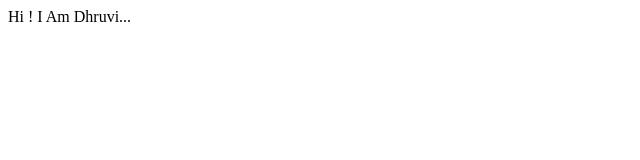
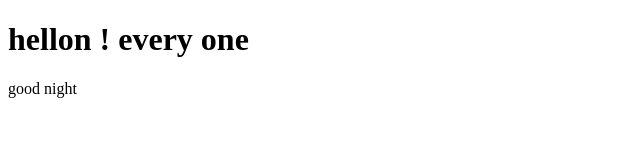
Before and after one commit to 2503dv/dhruvi-site, a plain HTML site: page index.html in a window 1280 px wide. Shown: the whole page, without its empty margins (0-640 px from the left). Drawn offline with Linux system fonts and the light colour scheme.

Commit message:
docs: added info

```diff
--- a/index.html
+++ b/index.html
@@ -7,6 +7,7 @@
     <title>Document</title>
 </head>
 <body>
-    Hi ! I Am Dhruvi...
+   <h1>hellon ! every one </h1>
+   <p> good night</p>
 </body>
 </html>
```
